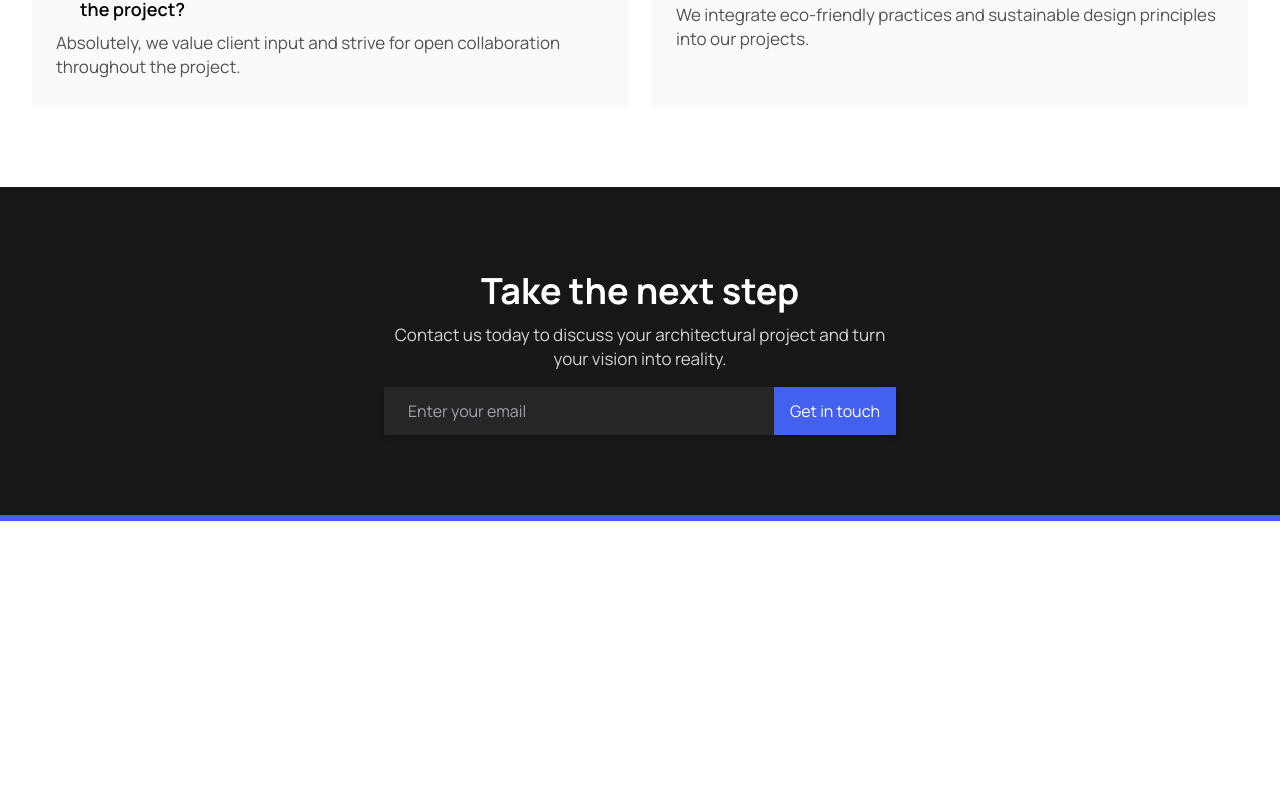
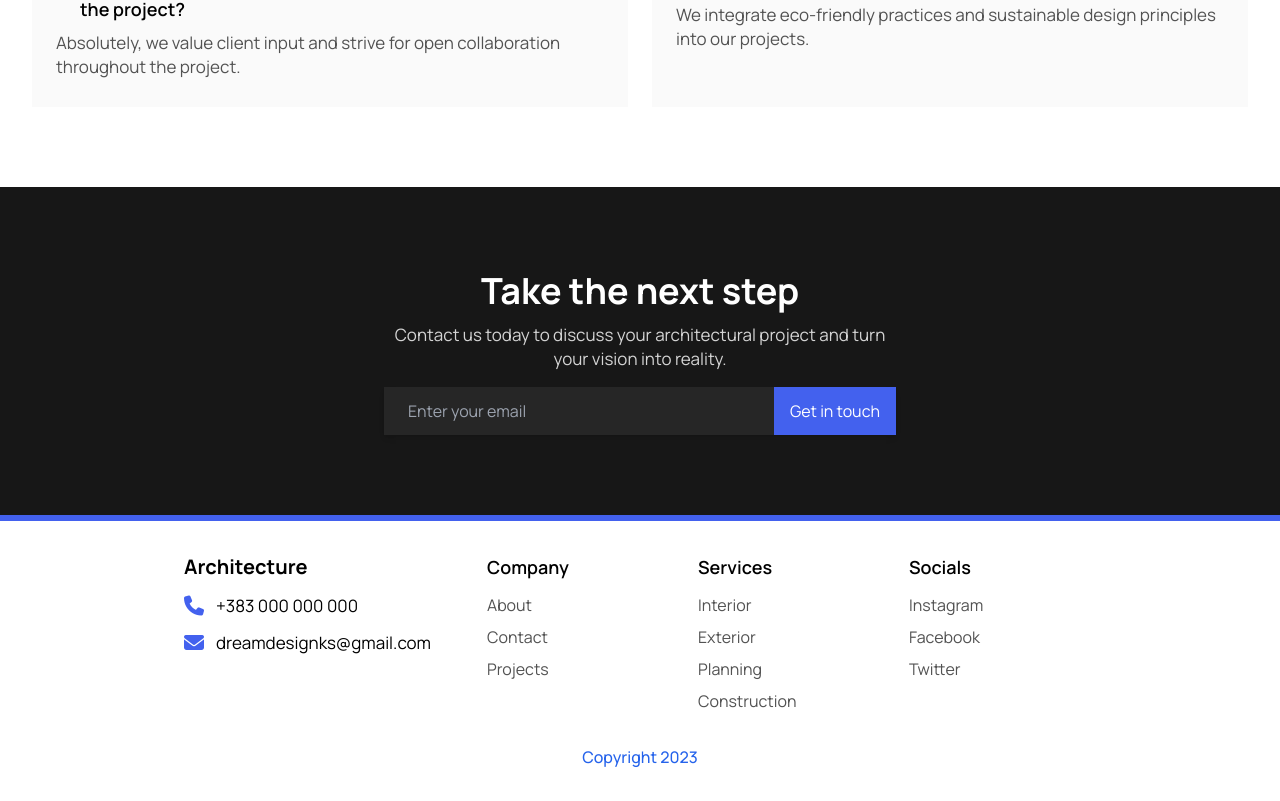
Before and after one commit to Lindrit-Sulaj/DreamDesign, a Next.js app: page / in a window 1280 px wide. Shown: the part 3522-4323 px from the top of the page. Before the commit the page ends 4043 px from the top, so only its background shows below. Built offline with nearby package versions, Linux system fonts and the light colour scheme.

Commit message:
Footer completed

```diff
--- a/app/layout.tsx
+++ b/app/layout.tsx
@@ -1,6 +1,7 @@
 import './globals.css'
 import { Manrope } from 'next/font/google'
 import Script from 'next/script'
+import { Footer } from '@/components'
 
 const manrope = Manrope({ subsets: ['latin'] })
 
@@ -18,6 +19,7 @@ export default function RootLayout({
     <html lang="en">
       <body className={manrope.className}>
         {children}
+        <Footer />
         <Script src="https://kit.fontawesome.com/72aeedc907.js" />
       </body>
     </html>
--- /dev/null
+++ b/components/Footer.tsx
@@ -0,0 +1,70 @@
+import React from 'react'
+import Link from 'next/link'
+
+export default function Footer() {
+  return (
+    <footer className="max-w-screen-lg mx-auto px-6 md:px-8 flex flex-wrap gap-8 py-4 md:py-6 my-2">
+      <div className='md:px-6'>
+        <h2 className='font-bold text-xl'>Architecture</h2>
+        <div className='flex gap-3 items-center mt-3'>
+          <i className="fa-solid fa-lg text-custom-blue fa-phone"></i>
+          <p className='text-[17px]'>+383 000 000 000</p>
+        </div>
+        <div className='flex gap-3 items-center mt-3'>
+          <i className="fa-solid fa-lg text-custom-blue fa-envelope"></i>
+          <p className='text-[17px]'>dreamdesignks@gmail.com</p>
+        </div>
+      </div>
+      <div className='w-full md:w-auto grow grid grid-cols-2 md:grid-cols-3 gap-y-8'>
+        <div>
+          <h5 className='font-semibold text-lg mb-3'>Company</h5>
+          <ul className='flex flex-col gap-y-2'>
+            <li className='text-neutral-600'>
+              <Link href="/about">About</Link>
+            </li>
+            <li className='text-neutral-600'>
+              <Link href="/contact">Contact</Link>
+            </li>
+            <li className='text-neutral-600'>
+              <Link href="/projects">Projects</Link>
+            </li>
+          </ul>
+        </div>
+        <div>
+          <h5 className='font-semibold text-lg mb-3'>Services</h5>
+          <ul className='flex flex-col gap-y-2'>
+            <li className='text-neutral-600'>
+              <Link href="/services/interior">Interior</Link>
+            </li>
+            <li className='text-neutral-600'>
+              <Link href="/services/exterior">Exterior</Link>
+            </li>
+            <li className='text-neutral-600'>
+              <Link href="/services/planning">Planning</Link>
+            </li>
+            <li className='text-neutral-600'>
+              <Link href="/services/construction">Construction</Link>
+            </li>
+          </ul>
+        </div>
+        <div>
+          <h5 className='font-semibold text-lg mb-3'>Socials</h5>
+          <ul className='flex flex-col gap-y-2'>
+            <li className='text-neutral-600'>
+              <a href="#">Instagram</a>
+            </li>
+            <li className='text-neutral-600'>
+              <a href="#">Facebook</a>
+            </li>
+            <li className='text-neutral-600'>
+              <a href="#">Twitter</a>
+            </li>
+          </ul>
+        </div>
+      </div>
+      <p className='w-full text-center font-medium text-blue-600'>
+        Copyright { new Date().getFullYear() }
+      </p>
+    </footer>
+  )
+}
--- a/components/index.ts
+++ b/components/index.ts
@@ -1,7 +1,9 @@
 import Navbar from "./Navbar";
 import Heading from "./Heading";
+import Footer from "./Footer";
 
 export {
   Navbar,
-  Heading
+  Heading,
+  Footer
 }
--- a/containers/Projects.tsx
+++ b/containers/Projects.tsx
@@ -18,19 +18,19 @@ const projects: ProjectProps[] = [
     category: ''
   },
   {
-    name: 'Project 1',
+    name: 'Project 2',
     link: '/project/1',
     image: 'https://images.unsplash.com/photo-1598818384697-62330d600309?ixlib=rb-4.0.3&ixid=M3wxMjA3fDB8MHxwaG90by1wYWdlfHx8fGVufDB8fHx8fA%3D%3D&auto=format&fit=crop&w=687&q=80',
     category: ''
   },
   {
-    name: 'Project 1',
+    name: 'Project 3',
     link: '/project/1',
     image: 'https://images.unsplash.com/photo-1546349851-64285be8e9fa?ixlib=rb-4.0.3&ixid=M3wxMjA3fDB8MHxwaG90by1wYWdlfHx8fGVufDB8fHx8fA%3D%3D&auto=format&fit=crop&w=687&q=80',
     category: ''
   },
   {
-    name: 'Project 1',
+    name: 'Project 4',
     link: '/project/1',
     image: 'https://images.unsplash.com/photo-1567943183748-3a7542120c90?ixlib=rb-4.0.3&ixid=M3wxMjA3fDB8MHxwaG90by1wYWdlfHx8fGVufDB8fHx8fA%3D%3D&auto=format&fit=crop&w=687&q=80',
     category: ''
```
